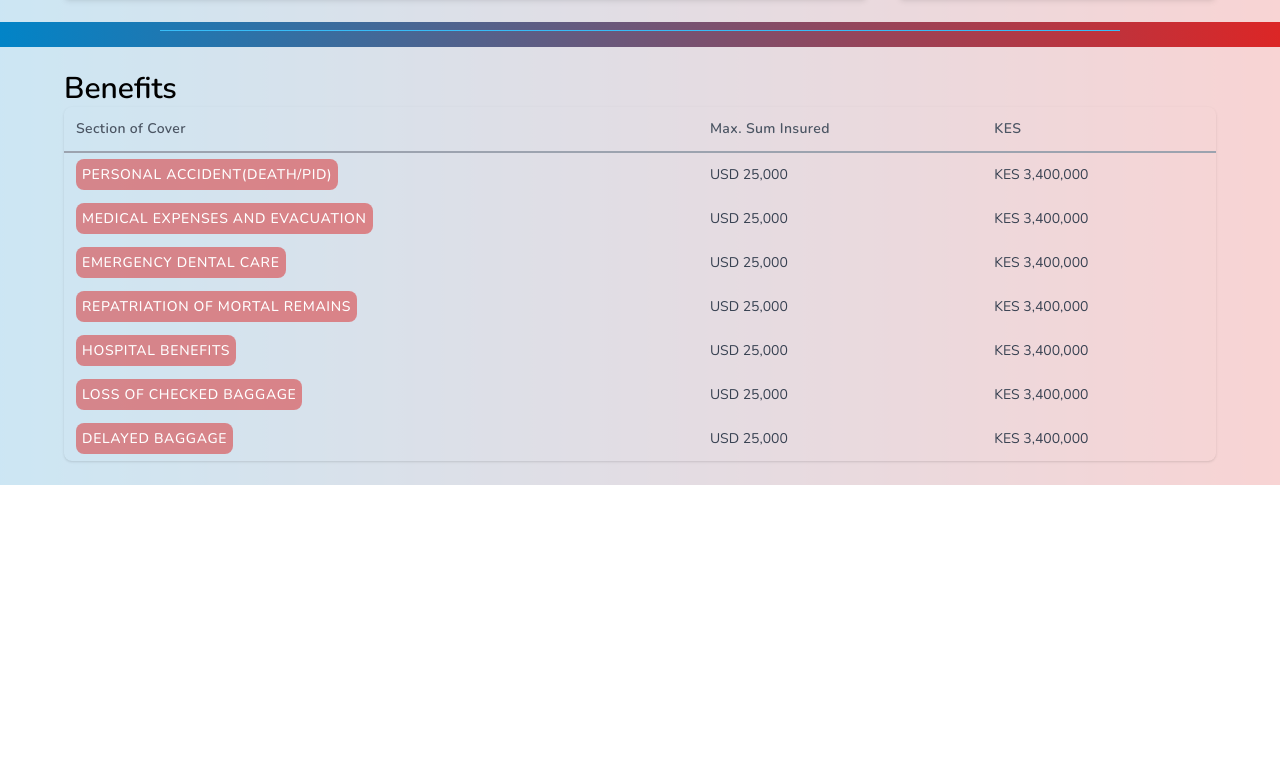
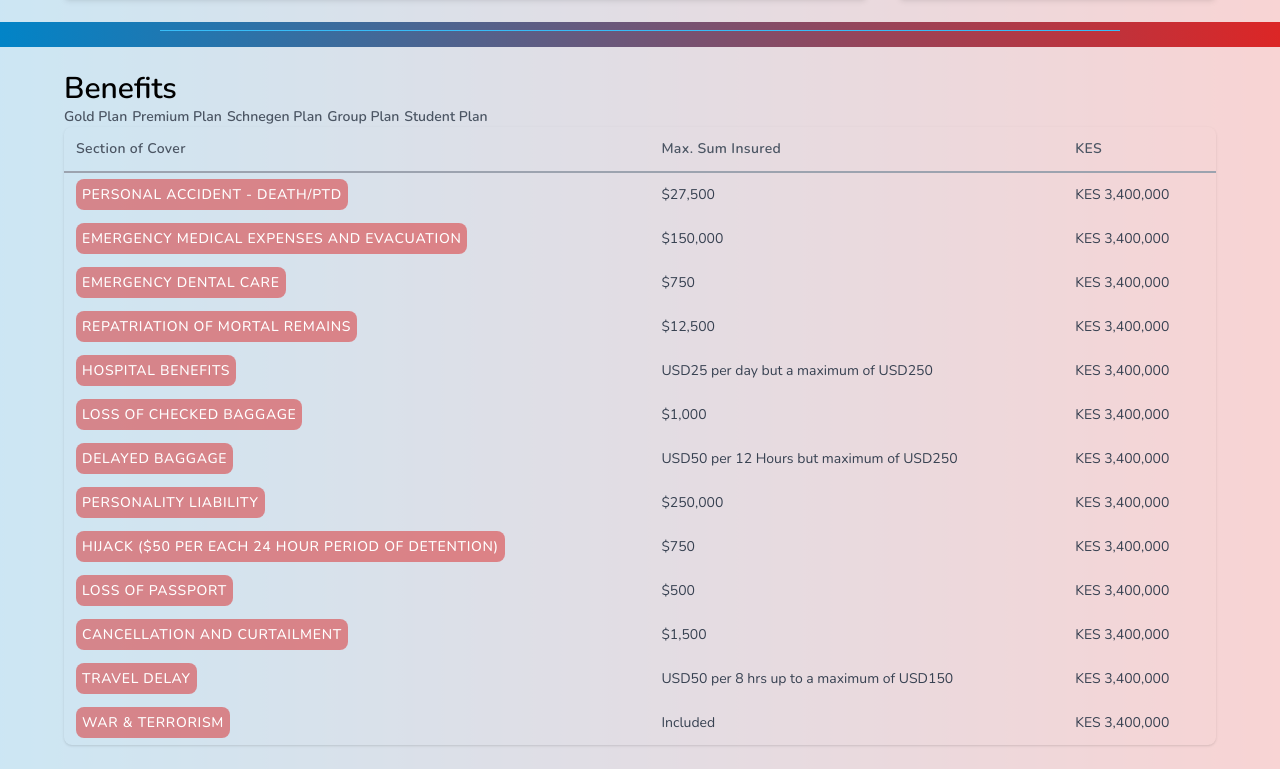
Before and after one commit to prince475/TravelCalculator, a React (Create React App) app: page / in a window 1280 px wide. Shown: the part 2217-2986 px from the top of the page. Before the commit the page ends 2702 px from the top, so only its background shows below. Built offline with nearby package versions, Linux system fonts and the light colour scheme.

Commit message:
edit benefits calc

```diff
--- a/src/Components/Benefits.jsx
+++ b/src/Components/Benefits.jsx
@@ -1,14 +1,171 @@
-import React from 'react'
+import React, { useState } from 'react';
+
 
 function Benefits() {
+  const [selectedPlan, setSelectedPlan] = useState('Gold');
+  const tabStyle = {
+    marginRight: '5px',
+
+}
+  // Define the max sum insured values based on the selected plan
+  const maxSumInsuredValues = {
+    Gold: {
+      'Personal Accident - DEATH/PTD': '$27,500',
+      'Emergency Medical Expenses and Evacuation': '$150,000',
+      'Emergency Dental Care': '$750',
+      'Repatriation of Mortal Remains': '$12,500',
+      'Hospital Benefits': 'USD25 per day but a maximum of USD250',
+      'Loss of Checked Baggage': '$1,000',
+      'Delayed Baggage': 'USD50 per 12 Hours but maximum of USD250',
+      'Personality Liability': '$250,000',
+      'Hijack ($50 per each 24 hour period of detention)': '$750',
+      'Loss of Passport': '$500',
+      'Cancellation and Curtailment': '$1,500',
+      'Travel Delay': 'USD50 per 8 hrs up to a maximum of USD150',
+      'War & Terrorism': 'Included',
+    },
+    Premium: {
+      'Personal Accident - DEATH/PTD': '$25,000',
+      'Emergency Medical Expenses and Evacuation': '$100,000',
+      'Emergency Dental Care': '$600',
+      'Repatriation of Mortal Remains': '$10,000',
+      'Hospital Benefits': 'USD10 per day maximum of USD100',
+      'Loss of Checked Baggage': '$1,000',
+      'Delayed Baggage': 'USD50 per 12 Hours but maximum of USD250',
+      'Personality Liability': '$200,000',
+      'Hijack ($50 per each 24 hour period of detention)': '$500',
+      'Loss of Passport': '$500',
+      'Cancellation and Curtailment': '$1,000',
+      'Travel Delay': 'USD10 per 12 up to a maximum of USD100',
+      'War & Terrorism': 'Optional - Covered at an additional premium of 25% of the Basic premium',
+    },
+    Schnegen: {
+      'Personal Accident - DEATH/PTD': '$10,000',
+      'Emergency Medical Expenses and Evacuation': '$60,000',
+      'Emergency Dental Care': '$500',
+      'Repatriation of Mortal Remains': '$5,000',
+      'Hospital Benefits': 'Nil',
+      'Loss of Checked Baggage': '$1,000',
+      'Delayed Baggage': 'USD50 per 12 Hours but maximum of USD250',
+      'Personality Liability': '$200,000',
+      'Hijack ($50 per each 24 hour period of detention)': '$500',
+      'Loss of Passport': '$500',
+      'Cancellation and Curtailment': '$1,000',
+      'Travel Delay': 'USD10 per 12 up to a maximum of USD100',
+      'War & Terrorism': 'Optional - Covered at an additional premium of 25% of the Basic premium',
+    },
+    Group: {
+      'Personal Accident - DEATH/PTD': '$10,000',
+      'Emergency Medical Expenses and Evacuation': '$50,000',
+      'Emergency Dental Care': '$500',
+      'Repatriation of Mortal Remains': '$5,000',
+      'Hospital Benefits': 'Nil',
+      'Loss of Checked Baggage': '$1,000',
+      'Delayed Baggage': 'USD50 per 12 Hours but maximum of USD250',
+      'Personality Liability': '$100,000',
+      'Hijack ($50 per each 24 hour period of detention)': '$500',
+      'Loss of Passport': '$500',
+      'Cancellation and Curtailment': '$500',
+      'Travel Delay': 'USD10 per 12 up to a maximum of USD100',
+      'War & Terrorism': 'Optional - Covered at an additional premium of 25% of the Basic premium',
+    },
+    Student: {
+      'Personal Accident - DEATH/PTD': '$25,000',
+      'Emergency Medical Expenses and Evacuation': '$100,000',
+      'Emergency Dental Care': '$600',
+      'Repatriation of Mortal Remains': '$10,000',
+      'Hospital Benefits': 'USD10 per day maximum of USD100',
+      'Loss of Checked Baggage': '$1,000',
+      'Delayed Baggage': 'USD50 per 12 Hours but maximum of USD250',
+      'Personality Liability': '$200,000',
+      'Hijack ($50 per each 24 hour period of detention)': '$500',
+      'Loss of Passport': '$500',
+      'Cancellation and Curtailment': '$1,000',
+      'Travel Delay': 'USD10 per 12 up to a maximum of USD100',
+      'War & Terrorism': 'Optional - Covered at an additional premium of 25% of the Basic premium',
+    },
+  };
+
+  // Event handler for plan selection
+  const handlePlanChange = (event) => {
+    setSelectedPlan(event.target.value);
+  };
+
+  const handleTabClick = (plan) => {
+    setSelectedPlan(plan);
+  };
+
+
   return (
     <div className='text-gray-600 font-body'>
+
       <main className='px-16 py-6 body bg-white/80'>
         <header>
-                <h2 className='text-black text-3xl font-semibold'>
-                    Benefits
-                </h2>
+          <h2 className='text-black text-3xl font-semibold'>Benefits</h2>
         </header>
+
+        {/* Dropdown menu */}
+        {/* <div className='mt-4'>
+          <label className='block text-sm font-medium text-gray-700'>Select Plan:</label>
+          <select
+            className='mt-1 p-2 border border-gray-300 rounded-lg focus:outline-none focus:ring-2 focus:ring-blue-500'
+            value={selectedPlan}
+            onChange={handlePlanChange}
+          >
+            <option value='Gold'>Gold</option>
+            <option value='Premium'>Premium</option>
+            <option value='Schnegen'>Schnegen</option>
+            <option value='Group'>Group</option>
+            <option value='Student'>Student</option>
+          </select>
+        </div> */}
+        {/* End of Dropdown menu */}
+
+        {/* Tabs */}
+        <div className='flex'>
+            <div style={tabStyle}
+              className={`py-2 px-4 text-sm font-semibold cursor-pointer ${
+                selectedPlan === 'Gold' ? 'bg-red-300' : 'bg-gray-100'
+              }`}
+
+              onClick={() => handleTabClick('Gold')}
+            >
+              Gold Plan
+            </div>
+            <div style={tabStyle}
+              className={`py-2 px-4 text-sm font-semibold cursor-pointer ${
+                selectedPlan === 'Premium' ? 'bg-red-300' : 'bg-gray-100'
+              }`}
+              onClick={() => handleTabClick('Premium')}
+            >
+              Premium Plan
+            </div>
+            <div style={tabStyle}
+              className={`py-2 px-4 text-sm font-semibold cursor-pointer ${
+                selectedPlan === 'Schnegen' ? 'bg-red-300' : 'bg-gray-100'
+              }`}
+              onClick={() => handleTabClick('Schnegen')}
+            >
+              Schnegen Plan
+            </div>
+            <div style={tabStyle}
+              className={`py-2 px-4 text-sm font-semibold cursor-pointer ${
+                selectedPlan === 'Group' ? 'bg-red-300' : 'bg-gray-100'
+              }`}
+              onClick={() => handleTabClick('Group')}
+            >
+              Group Plan
+            </div>
+            <div style={tabStyle}
+              className={`py-2 px-4 text-sm font-semibold cursor-pointer ${
+                selectedPlan === 'Student' ? 'bg-red-300' : 'bg-gray-100'
+              }`}
+              onClick={() => handleTabClick('Student')}
+            >
+              Student Plan
+            </div>
+        </div>
+        {/* End of Tabs */}
 
         <div className='overflow-auto rounded-lg shadow'>
           <table className='w-full'>
@@ -21,104 +178,23 @@ function Benefits() {
             </thead>
 
             <tbody className='divide divide-gray-300'>
-                            <tr className=''>
+              {Object.entries(maxSumInsuredValues[selectedPlan]).map(([section, maxSumInsured]) => (
+                <tr key={section}>
                   <td className='p-3 text-sm text-gray-700 whitespace-nowrap'>
-                                    <span className='trow'>
-                                    Personal Accident(Death/PID)
-                                    </span>
+                    <span className='trow'>{section}</span>
                   </td>
-                                <td className='p-3 text-sm text-gray-700 whitespace-nowrap'>
-                                    USD 25,000
-                                </td>
-                                <td className='p-3 text-sm text-gray-700 whitespace-nowrap'>
-                                    KES 3,400,000
-                                </td>
+                  <td className='p-3 text-sm text-gray-700 whitespace-nowrap'>{maxSumInsured}</td>
+                  <td className='p-3 text-sm text-gray-700 whitespace-nowrap'>KES 3,400,000</td>
                 </tr>
-
-                            <tr className=''>
-                                <td className='p-3 text-sm text-gray-700 whitespace-nowrap'>
-                                    <span className='trow'>
-                                    Medical Expenses and Evacuation
-                                    </span>
-                                </td>
-                                <td className='p-3 text-sm text-gray-700 whitespace-nowrap'>
-                                    USD 25,000
-                                </td>
-                                <td className='p-3 text-sm text-gray-700 whitespace-nowrap'>
-                                    KES 3,400,000
-                                </td>
-                            </tr>
-                            <tr>
-                                <td className='p-3 text-sm text-gray-700 whitespace-nowrap'>
-                                    <span className='trow'>
-                                    Emergency Dental Care
-                                    </span>
-                                </td>
-                                <td className='p-3 text-sm text-gray-700 whitespace-nowrap'>
-                                    USD 25,000
-                                </td>
-                                <td className='p-3 text-sm text-gray-700 whitespace-nowrap'>
-                                    KES 3,400,000
-                                </td>
-                            </tr>
-                            <tr>
-                                <td className='p-3 text-sm text-gray-700 whitespace-nowrap'>
-                                    <span className='trow'>
-                                    Repatriation of Mortal Remains
-                                    </span>
-                                </td>
-                                <td className='p-3 text-sm text-gray-700 whitespace-nowrap'>
-                                    USD 25,000
-                                </td>
-                                <td className='p-3 text-sm text-gray-700 whitespace-nowrap'>
-                                    KES 3,400,000
-                                </td>
-                            </tr>
-                            <tr>
-                                <td className='p-3 text-sm text-gray-700 whitespace-nowrap'>
-                                    <span className='trow'>
-                                    Hospital Benefits
-                                    </span>
-                                </td>
-                                <td className='p-3 text-sm text-gray-700 whitespace-nowrap'>
-                                    USD 25,000
-                                </td>
-                                <td className='p-3 text-sm text-gray-700 whitespace-nowrap'>
-                                    KES 3,400,000
-                                </td>
-                            </tr>
-                            <tr>
-                                <td className='p-3 text-sm text-gray-700 whitespace-nowrap'>
-                                    <span className='trow'>
-                                    Loss of Checked Baggage
-                                    </span>
-                                </td>
-                                <td className='p-3 text-sm text-gray-700 whitespace-nowrap'>
-                                    USD 25,000
-                                </td>
-                                <td className='p-3 text-sm text-gray-700 whitespace-nowrap'>
-                                    KES 3,400,000
-                                </td>
-                            </tr>
-                            <tr>
-                                <td className='p-3 text-sm text-gray-700 whitespace-nowrap'>
-                                    <span className='trow'>
-                                    Delayed Baggage
-                                    </span>
-                                </td>
-                                <td className='p-3 text-sm text-gray-700 whitespace-nowrap'>
-                                    USD 25,000
-                                </td>
-                                <td className='p-3 text-sm text-gray-700 whitespace-nowrap'>
-                                    KES 3,400,000
-                                </td>
-                            </tr>
+              ))}
             </tbody>
           </table>
         </div>
+
+
       </main>
     </div>
-  )
+  );
 }
 
-export default Benefits
+export default Benefits;
```
Lines whose indentation alone changed are shown as unchanged.
